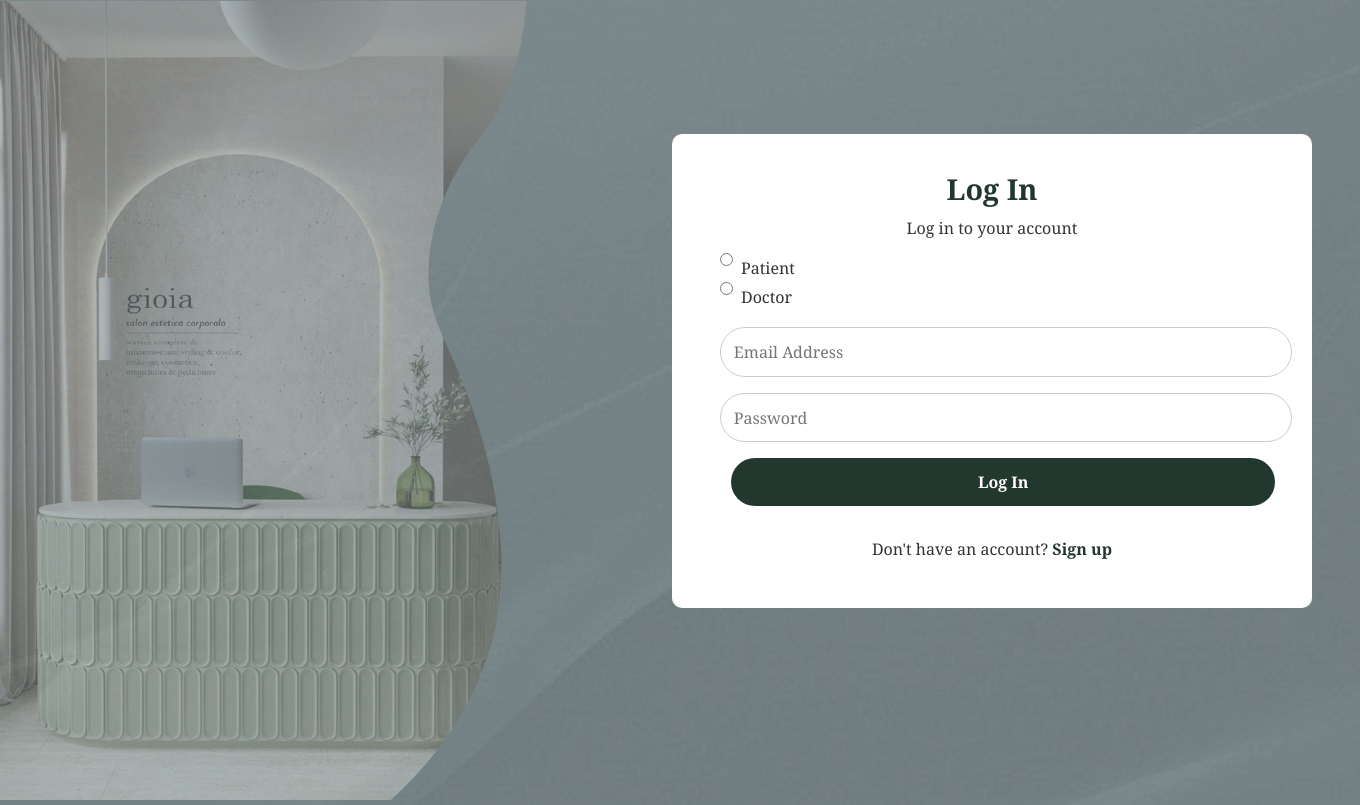
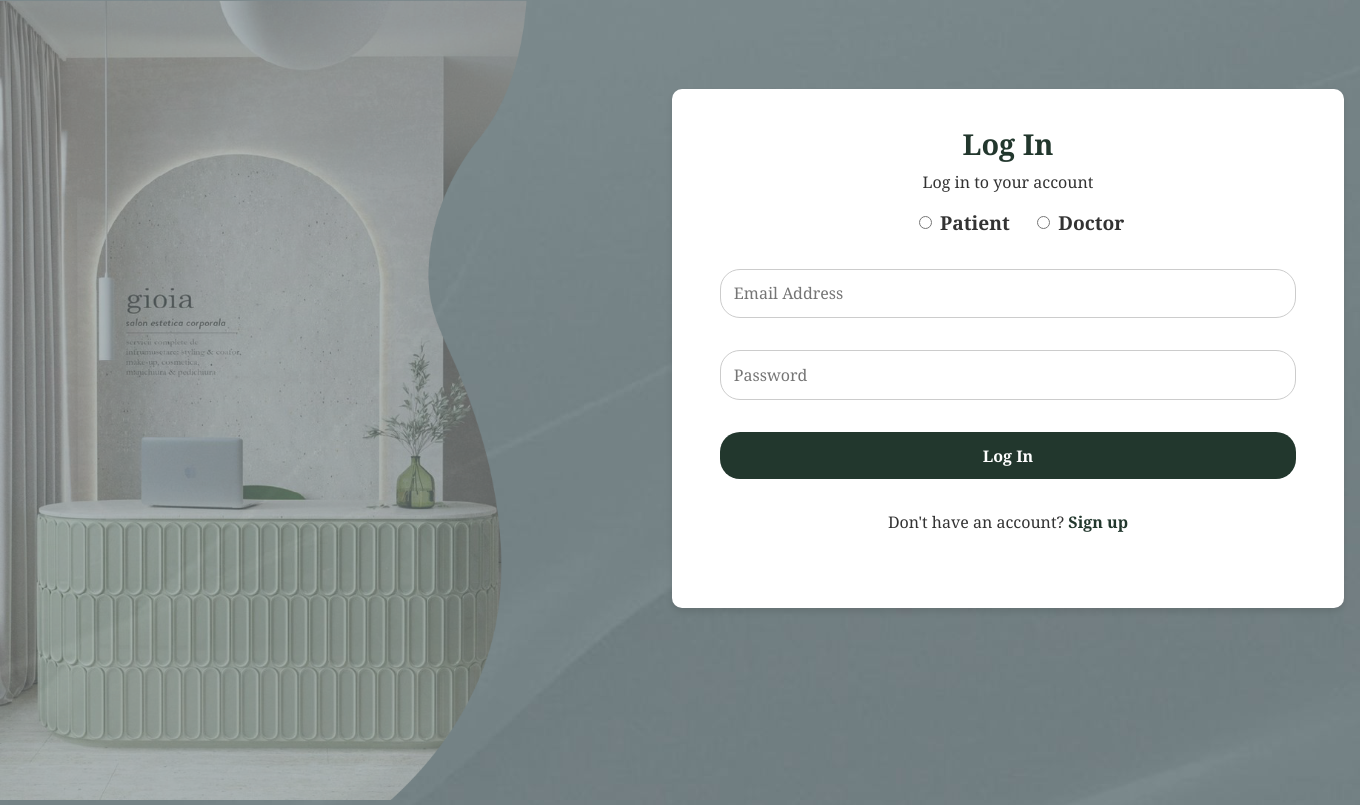
Before and after one commit to iRoseM/Clinic-web-application, a PHP site: page /LogIn.html in a window 1360 px wide. Run offline with PHP 8.4, Linux system fonts and the light colour scheme.

Commit message:
edits in patient table and login

```diff
--- a/LogIn.html
+++ b/LogIn.html
@@ -10,23 +10,39 @@
             background-color: rgb(255, 255, 255);
             padding: 3rem;
             border-radius: 10px;
+            box-shadow: 0 4px 6px rgba(0, 0, 0, 0.1);
+            width: 90%;
+            max-width: 1000px; /* Ensure it doesn’t become too large on wide screens */
+            margin: 0 auto;
 
         }
-
         .login-container h1 {
             margin-bottom: 4rem;
             font-size: 1.8rem;
             color: #22372d;
+            text-align: center;
+            font-weight: bold;
         }
 
         .login-container input,
         .login-container button {
             width: 100%;
             padding: 0.8rem;
-            margin-bottom: 1rem;
+            margin: 1rem 0; /* Equal margin on top and bottom, none on sides */
             font-size: 1rem;
             border: 1px solid #ccc;
-            border-radius: 25px;
+            border-radius: 20px;
+            transition: all 0.3s ease-in-out;
+            box-sizing: border-box;
+
+        }
+        .login-container button{
+            padding-bottom: 10pt;
+        }
+        .login-container input:focus {
+            outline: none;
+            border-color: #22372d; /* Highlight input focus */
+            box-shadow: 0 0 5px rgba(34, 55, 45, 0.4); /* Add subtle glow */
         }
 
         .login-container button {
@@ -34,7 +50,11 @@
             color: white;
             border: none;
             font-weight: bold;
-            margin-left: 0.7em;
+            padding: 0.8rem;
+            margin: 1rem 0;
+            cursor: pointer;
+            transition: all 0.3s ease-in-out;
+
         }
 
         .login-container button:hover {
@@ -51,10 +71,12 @@
             color: #22372d;
             font-weight: bold;
             text-decoration: none;
+            transition: all 0.2s ease-in-out;
         }
 
         .login-container .signup-text a:hover {
             text-decoration: underline;
+            color: #4ecca3;
         }
 
         header {
@@ -88,7 +110,9 @@
             color: #fff;
             font-size: 1.5rem;
         }
-
+        .signup-text{
+            padding-bottom: 20pt;
+        }
         nav .signup-text a {
             color: #333;
             text-decoration: underline;
@@ -109,20 +133,32 @@
             margin-bottom: 1rem;
             text-align: left;
             display: flex;
-            flex-direction: column;
-            align-items: flex-start;
+            justify-content: center;
+            align-items: center;
+
         }
 
-        .role-group label {
+        .role-group ul{
             font-size: 1rem;
             color: #333;
-            display: inline-flex;
+            /* display: flex;
+            align-items: center; */
+            list-style: none;
+            padding: 0;
+            margin: 0;
+            display: flex;
+            gap: 10%;
+        }
+        .role-group ul li{
+            display: flex;
             align-items: center;
-            margin-right: 0.5rem;
+            font-size: 1.2rem;
+            font-weight: bold;
+
         }
 
         .role-group input[type="radio"] {
-            margin-right: 0.5rem;
+            margin: 0.5rem;
         }
 
         @media (max-width: 1024px) {
@@ -163,12 +199,10 @@
                     <h1 style="margin-bottom: 0.7em;">Log In</h1>
                     <p style="color: #333; margin-bottom: 0.9em;">Log in to your account</p>
                     <div class="role-group">
-                        <label>
-                            <input type="radio" name="role" value="patient" required> Patient
-                        </label>
-                        <label>
-                            <input type="radio" name="role" value="doctor" required> Doctor
-                        </label>
+                        <ul>
+                            <li><input type="radio" name="role" value="patient" required> Patient</li>
+                            <li><input type="radio" name="role" value="doctor" required> Doctor</li>
+                        </ul>
                     </div>
                     <input type="email" id="email" placeholder="Email Address" required>
                     <input type="password" id="password" placeholder="Password" required>
--- a/indexPatient.html
+++ b/indexPatient.html
@@ -41,7 +41,7 @@
                 <p>[Patient Information]</p>
             </div>
         </div>
-        <p class="BookAppointment"><a href="AppointmentBooking.html">Book an appointment</a></p>
+        <p class="BookAppointment"><span><a href="AppointmentBooking.html">Book an appointment</a></span></p>
         <div class="patAppointment">
             <table>
                 <thead>
```
Also changed, not shown: style.css (+46 -29 lines).
